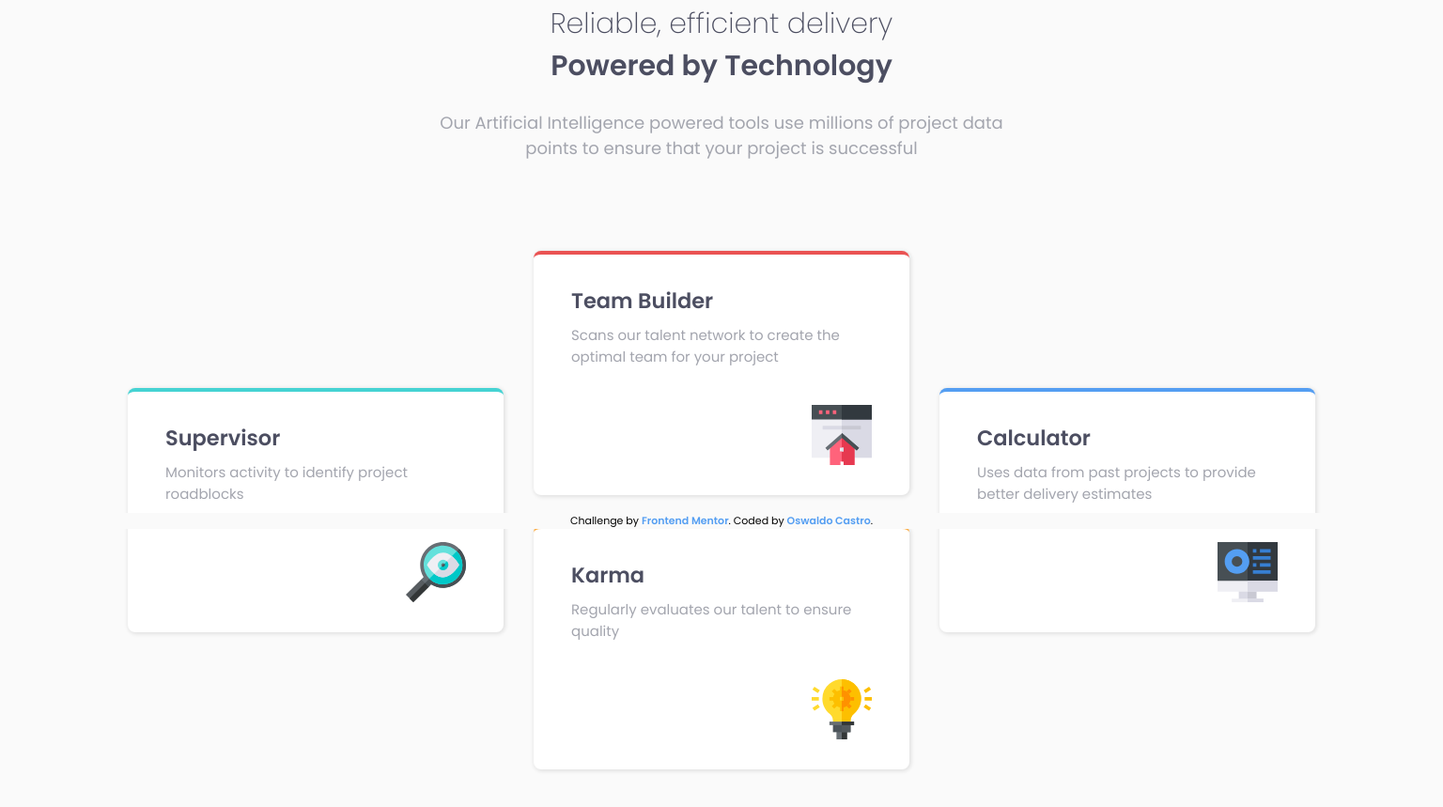
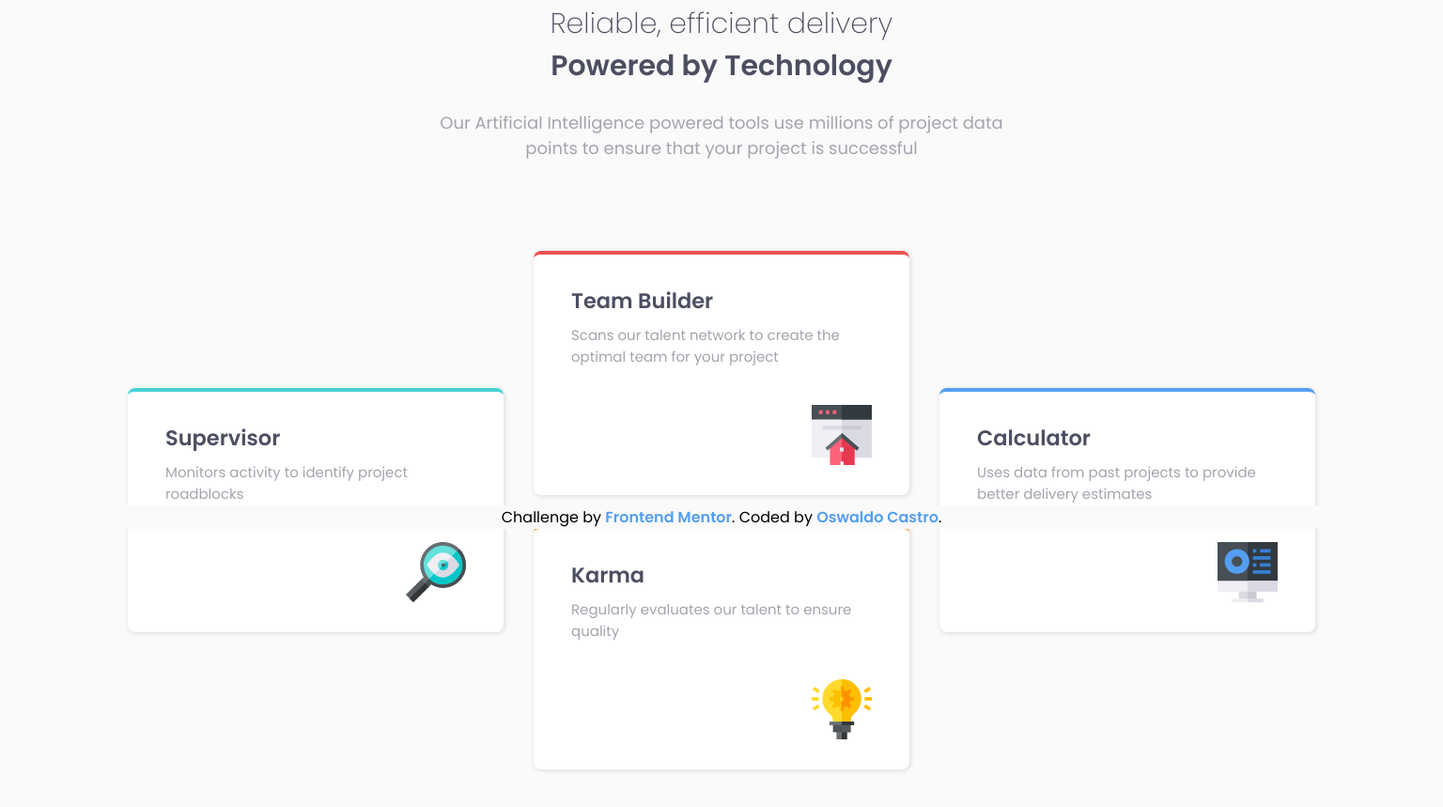
Before and after one commit to tufcoder/fem-four-card-feature-section, a plain HTML site: page index.html in a window 1536 px wide. Shown: the part 237-1096 px from the top of the page at 94% size. Drawn offline with Linux system fonts and the light colour scheme.

Commit message:
update footer font size in desktop version

```diff
--- a/media.css
+++ b/media.css
@@ -32,4 +32,8 @@
         /* 400px */
         max-width: 25rem;
     }
+
+    .attribution {
+        font-size: 1rem;
+    }
 }
```
